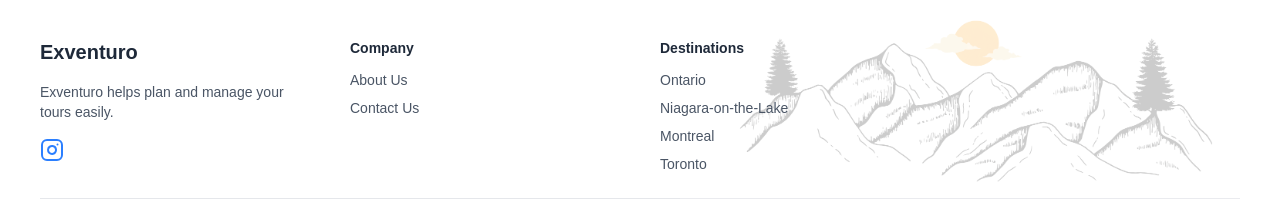
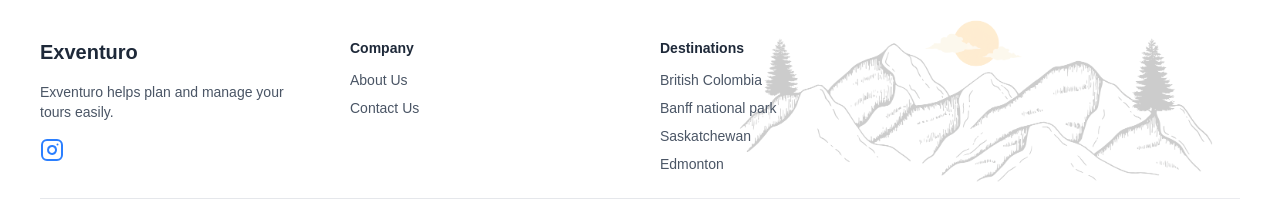
Before and after one commit to RehmanAli10/exventuro, a Next.js app: page / in a window 1280 px wide. Shown: the part 2681-2904 px from the top of the page. Built offline with nearby package versions, Linux system fonts and the light colour scheme.

Commit message:
changed the destinations in footer

```diff
--- a/src/app/components/Footer.js
+++ b/src/app/components/Footer.js
@@ -64,16 +64,16 @@ const Footer = () => {
           <h3 className="font-semibold text-gray-800">Destinations</h3>
           <ul className="space-y-2">
             <li>
-              <p>Ontario</p>
+              <p>British Colombia</p>
             </li>
             <li>
-              <p>Niagara-on-the-Lake</p>
+              <p>Banff national park</p>
             </li>
             <li>
-              <p>Montreal</p>
+              <p>Saskatchewan</p>
             </li>
             <li>
-              <p>Toronto</p>
+              <p>Edmonton</p>
             </li>
           </ul>
         </div>
```
